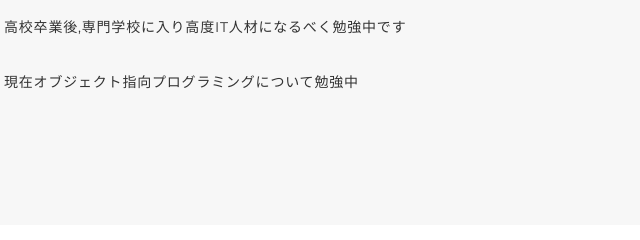
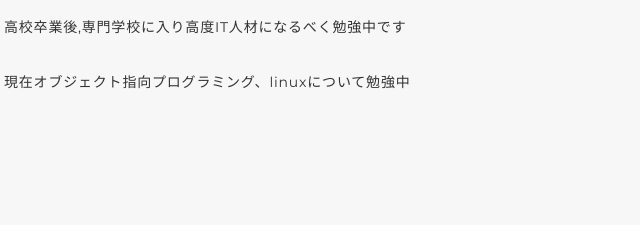
Before and after one commit to huyuneko012345/portfolio, a plain HTML site: page docs/index.html in a window 1280 px wide. Shown: the part 182-422 px from the top of the page, 426-1066 px from the left. Drawn offline with nearby package versions, Linux system fonts and the light colour scheme.

Commit message:
いらないの消した

```diff
--- a/docs/index.html
+++ b/docs/index.html
@@ -51,7 +51,8 @@
 						</p>
 						<div class="profile-body">
 							<p>高校卒業後,専門学校に入り高度IT人材になるべく勉強中です</p>
-							<p>現在オブジェクト指向プログラミングについて勉強中</p>
+							<p>現在オブジェクト指向プログラミング、linuxについて勉強中</p>
+
 						</div>
 					</div>
 				</div>
```
